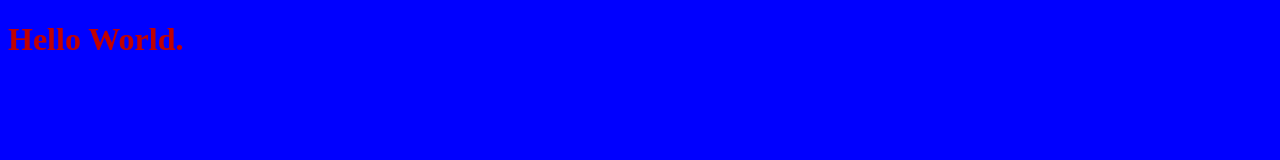
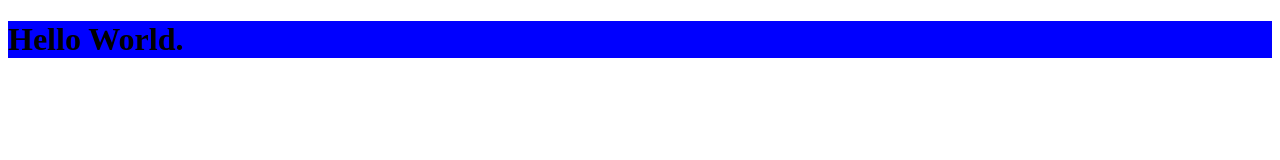
Before and after one commit to vishalsoni7/vishal-first-repo, a plain HTML site: page index.html in a window 1280 px wide. Drawn offline with Linux system fonts and the light colour scheme.

Commit message:
doc: color changes
some color changes

```diff
--- a/index.html
+++ b/index.html
@@ -6,9 +6,9 @@
     <meta name="viewport" content="width=device-width, initial-scale=1.0">
     <title>firstsite</title>
 </head>
-<body style="background-color: blue;" text="color:white">
+<body>
 
-    <h1>Hello World.</h1>
+    <h1 style="background-color: blue;" text="color:white">Hello World.</h1>
 
 </body>
 </html>
```
